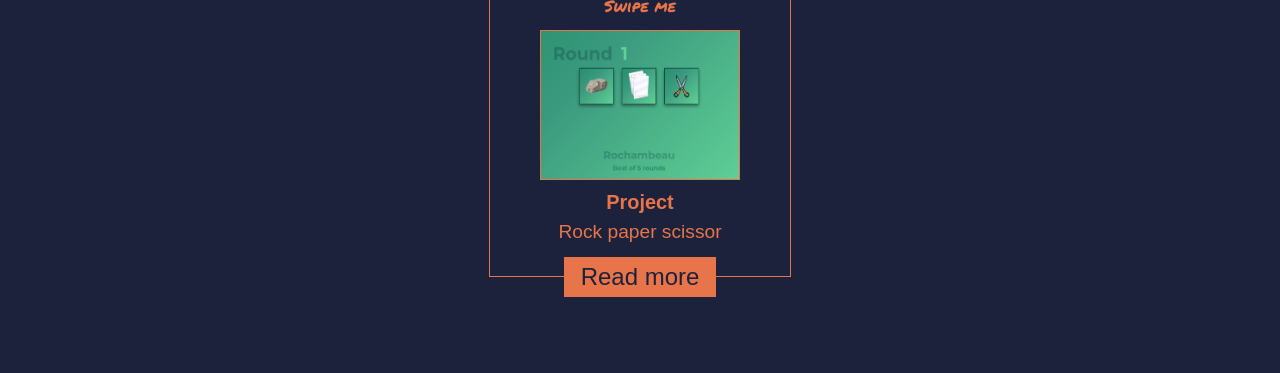
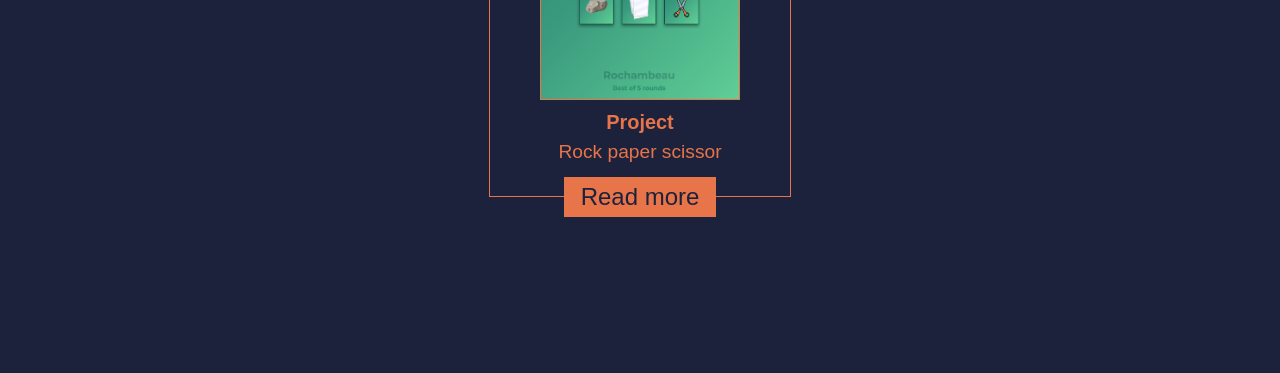
Before and after one commit to Deerdevil/nico-portfolio, a plain HTML site: page index.html in a window 1280 px wide. Shown: the part 254-627 px from the top of the page. Drawn offline with Linux system fonts and the light colour scheme; a web font is replaced by a local one.

Commit message:
Fixed some grid issues

```diff
--- a/style.css
+++ b/style.css
@@ -50,7 +50,8 @@ h3 {
 .main--container {
   display: grid;
   grid-template-columns: repeat(3, 1fr);
-  grid-template-rows: repeat(4, 1fr);
+  /* grid-template-rows: repeat(4, 1fr); */
+  grid-template-rows: 5rem 1fr 1fr 1fr;
   height: 100vh;
   width: 100vw;
 }
```
